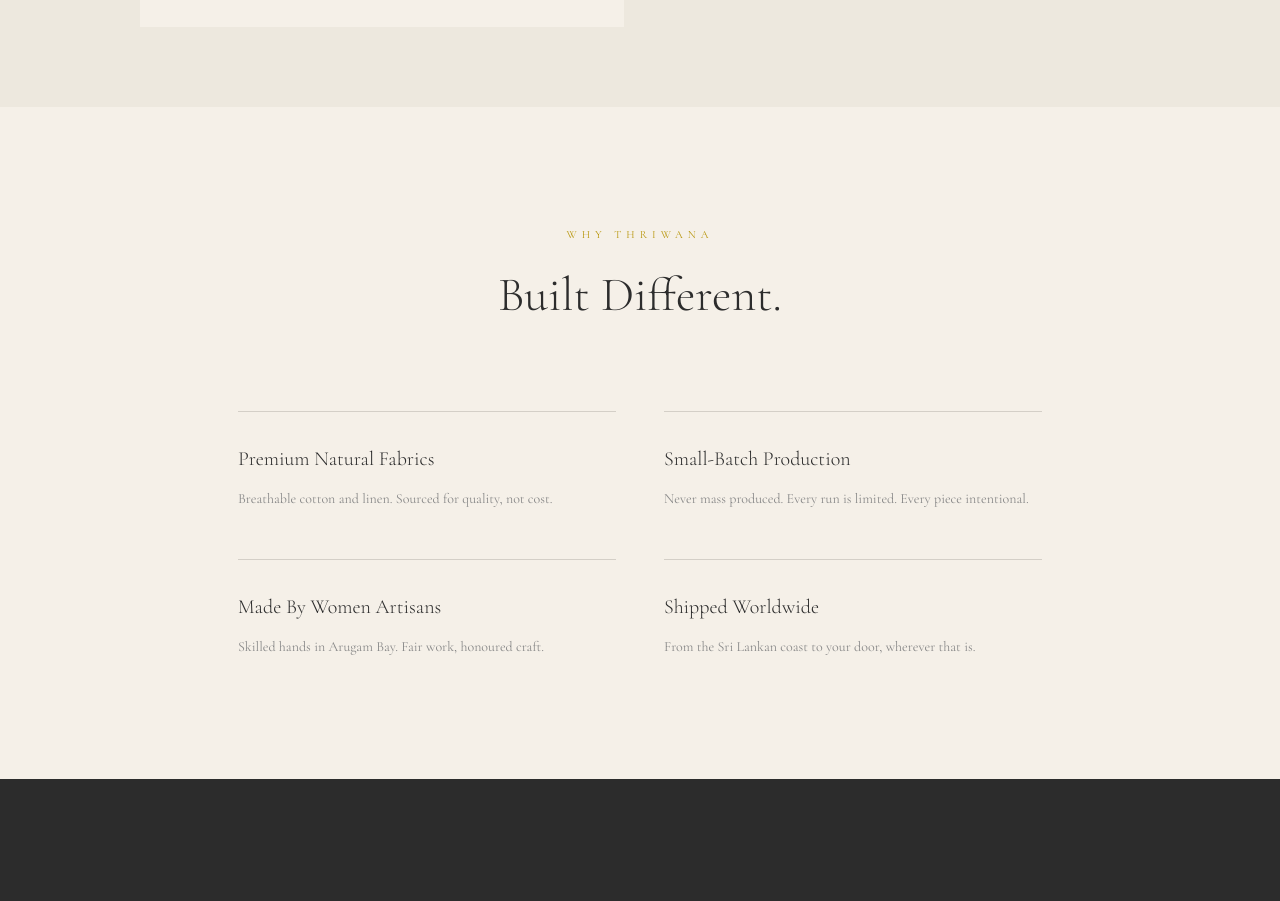
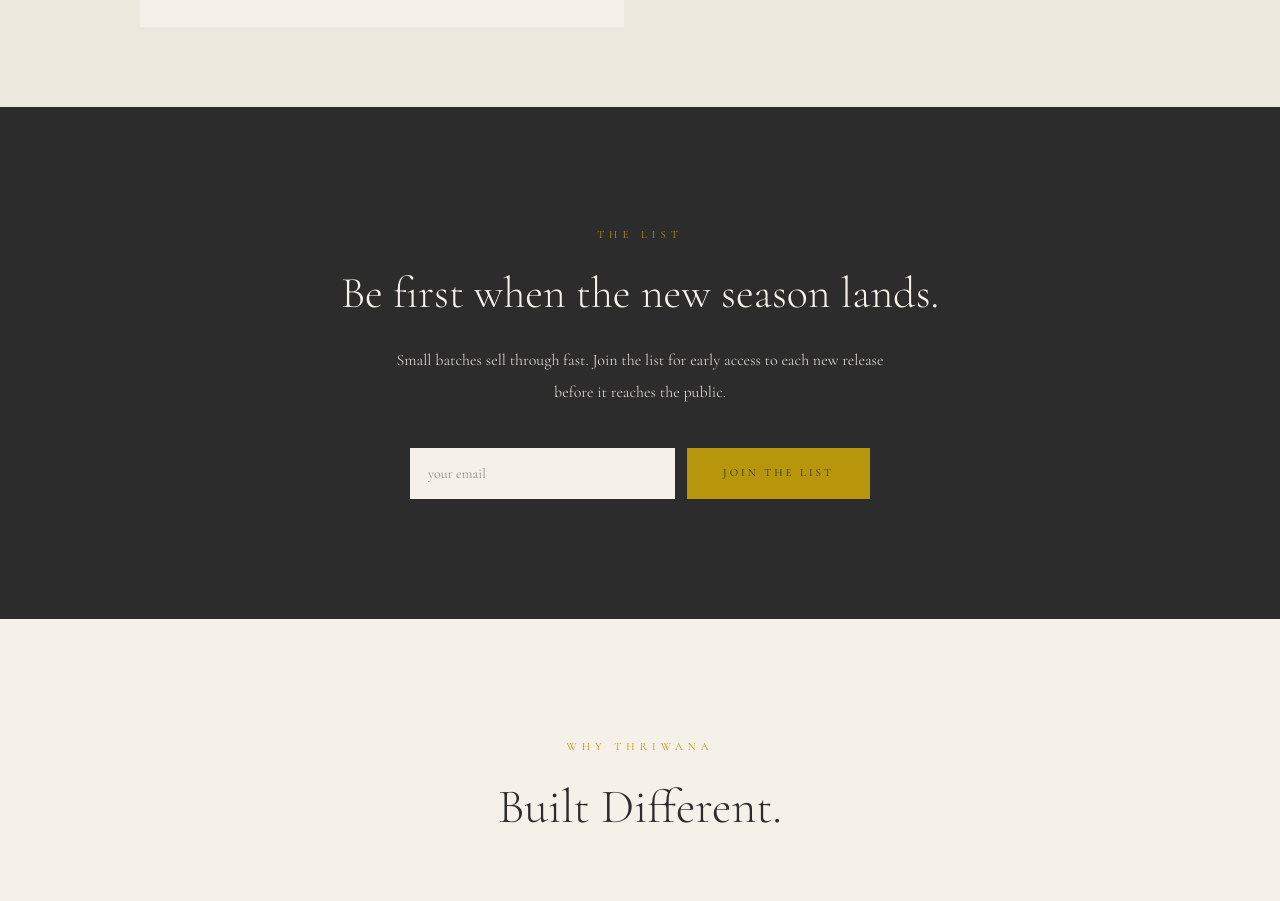
Before and after one commit to yanbaylon06-max/thriwana, a Next.js app: page / in a window 1280 px wide. Shown: the part 4021-4922 px from the top of the page. Built offline with nearby package versions, Linux system fonts and the light colour scheme.

Commit message:
Add email capture signup section

```diff
--- a/app/page.tsx
+++ b/app/page.tsx
@@ -14,6 +14,31 @@
 
 export default function Home() {
   const [loadingId, setLoadingId] = useState<string | null>(null);
+  const [email, setEmail] = useState('');
+  const [signupState, setSignupState] = useState<'idle' | 'sending' | 'done' | 'error'>('idle');
+
+  const handleSignup = async () => {
+    if (!email || !email.includes('@')) {
+      setSignupState('error');
+      return;
+    }
+    setSignupState('sending');
+    try {
+      const res = await fetch('https://formspree.io/f/xjgdownb', {
+        method: 'POST',
+        headers: { 'Content-Type': 'application/json', Accept: 'application/json' },
+        body: JSON.stringify({ email }),
+      });
+      if (res.ok) {
+        setSignupState('done');
+        setEmail('');
+      } else {
+        setSignupState('error');
+      }
+    } catch {
+      setSignupState('error');
+    }
+  };
 
   const handleCheckout = async (priceId: string) => {
     setLoadingId(priceId);
@@ -128,6 +153,28 @@
         </div>
       </section>
 
+      <section style={{padding: '120px 48px', backgroundColor: '#2c2c2c', textAlign: 'center'}}>
+        <p style={{fontSize: '11px', letterSpacing: '5px', color: '#b8960c', marginBottom: '24px'}}>THE LIST</p>
+        <h2 style={{fontSize: '44px', fontWeight: '300', color: '#f5f0e8', lineHeight: '1.2', marginBottom: '24px', maxWidth: '620px', marginLeft: 'auto', marginRight: 'auto'}}>Be first when the new season lands.</h2>
+        <p style={{fontSize: '16px', color: '#d4cfc7', lineHeight: '2', maxWidth: '520px', margin: '0 auto 40px'}}>Small batches sell through fast. Join the list for early access to each new release before it reaches the public.</p>
+        <div style={{display: 'flex', gap: '12px', maxWidth: '460px', margin: '0 auto', flexWrap: 'wrap', justifyContent: 'center'}}>
+          <input
+            type="email"
+            value={email}
+            onChange={(e) => { setEmail(e.target.value); if (signupState === 'error') setSignupState('idle'); }}
+            placeholder="your email"
+            style={{flex: '1 1 240px', minWidth: '0', padding: '15px 18px', fontSize: '14px', fontFamily: 'Cormorant Garamond, serif', color: '#2c2c2c', backgroundColor: '#f5f0e8', border: 'none', outline: 'none'}}
+          />
+          <button onClick={handleSignup} disabled={signupState === 'sending'} style={{flex: '0 0 auto', padding: '15px 36px', fontSize: '11px', letterSpacing: '3px', color: '#2c2c2c', backgroundColor: '#b8960c', border: 'none', cursor: 'pointer'}}>{signupState === 'sending' ? 'JOINING...' : 'JOIN THE LIST'}</button>
+        </div>
+        {signupState === 'done' && (
+          <p style={{fontSize: '14px', color: '#b8960c', marginTop: '24px', fontStyle: 'italic'}}>You&apos;re on the list. We&apos;ll be in touch.</p>
+        )}
+        {signupState === 'error' && (
+          <p style={{fontSize: '14px', color: '#d4cfc7', marginTop: '24px', fontStyle: 'italic'}}>Please enter a valid email and try again.</p>
+        )}
+      </section>
+
       <section style={{padding: '120px 48px', maxWidth: '900px', margin: '0 auto'}}>
         <div style={{textAlign: 'center', marginBottom: '80px'}}>
           <p style={{fontSize: '11px', letterSpacing: '5px', color: '#b8960c', marginBottom: '16px'}}>WHY THRIWANA</p>
```
